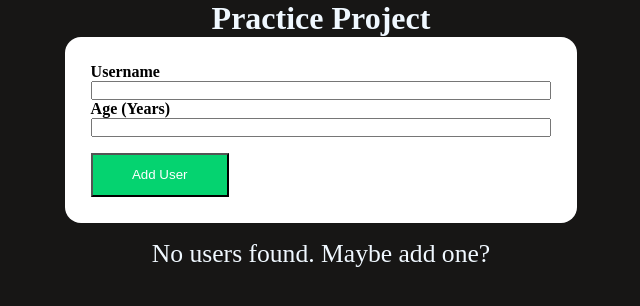
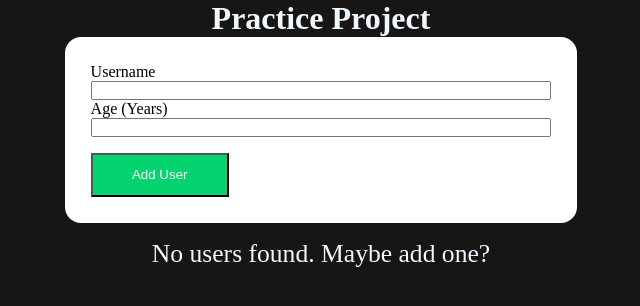
Before and after one commit to Theodoric-Graham/practice-project-1, a React (Create React App) app: page / in a window 1280 px wide. Shown: the top 306 px of the page, without its empty margins (319-959 px from the left). Built offline with nearby package versions, Linux system fonts and the light colour scheme.

Commit message:
refactoring input component

```diff
--- a/src/App.css
+++ b/src/App.css
@@ -11,6 +11,10 @@
 
 h1 {
   text-align: center;
+}
+
+label {
+  color: #000;
 }
 
 .input-container {
--- a/src/App.js
+++ b/src/App.js
@@ -1,5 +1,5 @@
 import "./App.css";
-import Input from "./Input";
+import Input from "./components/Users/AddUser";
 import React, { useState } from "react";
 import InputList from "./InputList";
 import Modal from "./Modal";
--- a/src/Input.js
+++ b/src/components/Users/AddUser.js
@@ -1,6 +1,6 @@
 import React, { useState } from "react";
 
-const Input = (props) => {
+const AddUser = (props) => {
   const [enteredUsername, setEnteredUsername] = useState("");
   const [enteredAge, setEnteredAge] = useState("");
 
@@ -16,7 +16,7 @@
     }
   };
 
-  const formSubmitHandler = (event) => {
+  const addUserHandler = (event) => {
     event.preventDefault();
     if (enteredUsername.trim().length === 0) {
       // console.log("not valid");
@@ -41,22 +41,33 @@
   };
 
   return (
-    <div>
-      <form onSubmit={formSubmitHandler}>
-        <div className={"input-container"}>
-          <strong>Username</strong>
-          <input
-            type="text"
-            value={enteredUsername}
-            onChange={usernameChangeHandler}
-          />
-          <strong>Age (Years)</strong>
-          <input type="text" value={enteredAge} onChange={ageChangeHandler} />
-          <button type="submit">Add User</button>
-        </div>
-      </form>
-    </div>
+    <form className="input-container" onSubmit={addUserHandler}>
+      <label htmlFor="username">Username</label>
+      <input id="username" type="text" />
+      <label htmlFor="age">Age (Years)</label>
+      <input id="age" type="number" />
+      <button type="submit">Add User</button>
+    </form>
   );
+
+  // ****** MY WAY *******
+  //   return (
+  //     <div>
+  //       <form onSubmit={formSubmitHandler}>
+  //         <div className={"input-container"}>
+  //           <strong>Username</strong>
+  //           <input
+  //             type="text"
+  //             value={enteredUsername}
+  //             onChange={usernameChangeHandler}
+  //           />
+  //           <strong>Age (Years)</strong>
+  //           <input type="text" value={enteredAge} onChange={ageChangeHandler} />
+  //           <button type="submit">Add User</button>
+  //         </div>
+  //       </form>
+  //     </div>
+  //   );
 };
 
-export default Input;
+export default AddUser;
```
